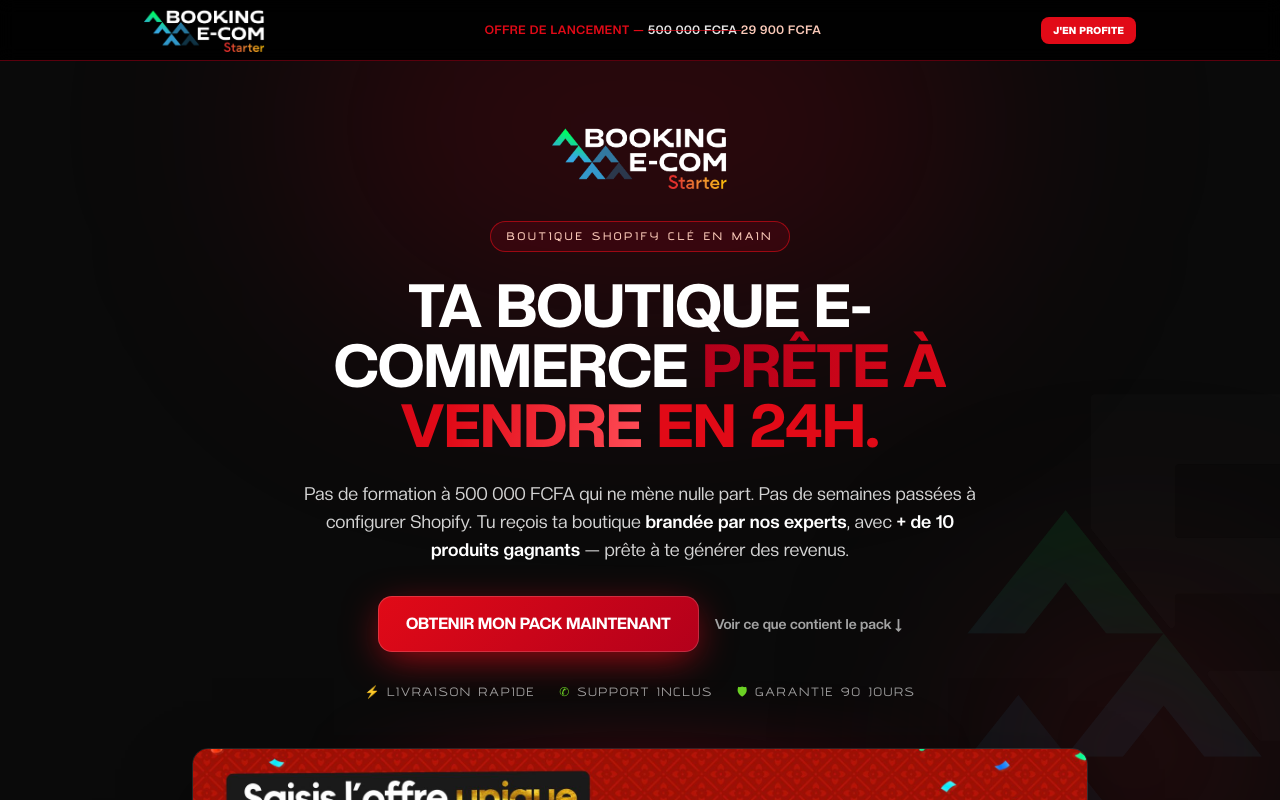
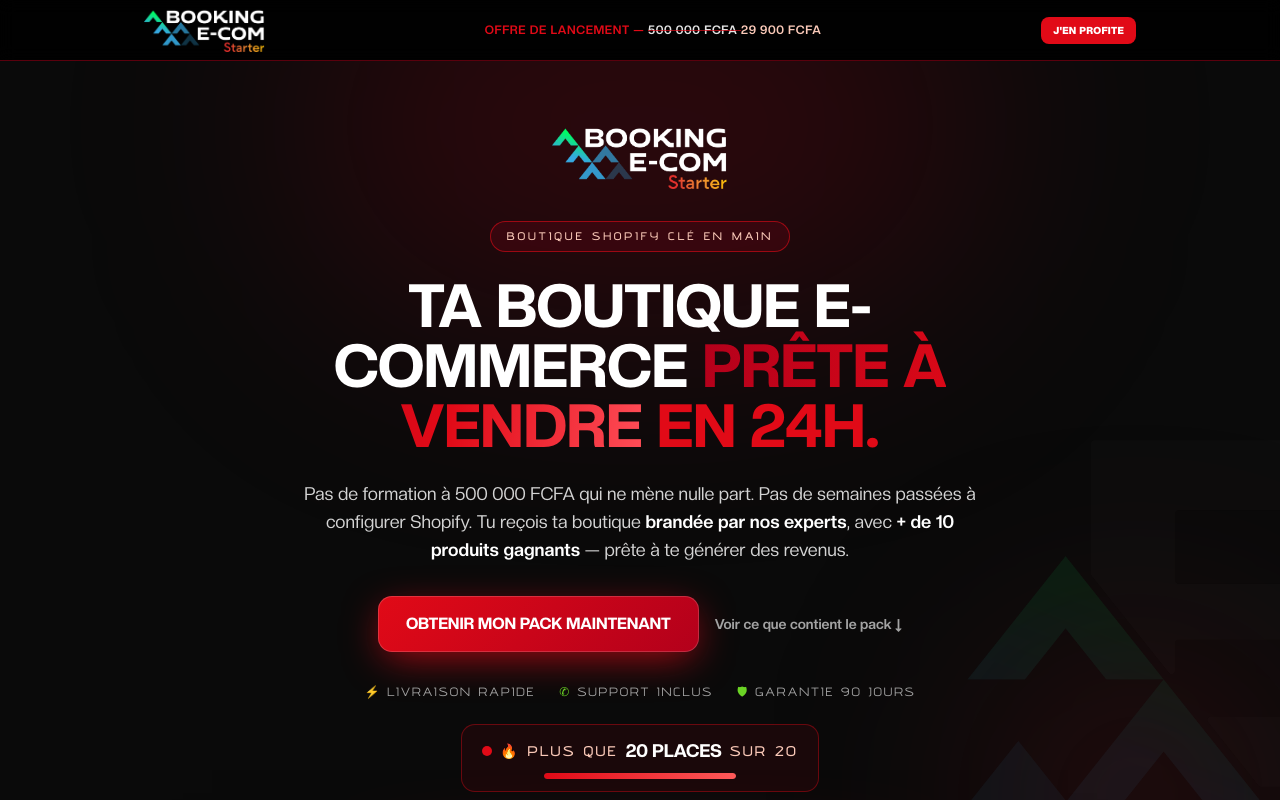
Before and after one commit to horvianney/booking-ecom, a React (Vite) app: page / in a window 1280 px wide. Shown: the top 800 px of the page. Built offline with nearby package versions, Linux system fonts and the light colour scheme; no server answers.

Commit message:
Add places counter (auto from Google Sheets) + floating WhatsApp button

```diff
--- /dev/null
+++ b/src/components/PlacesBadge.tsx
@@ -0,0 +1,55 @@
+import { useEffect, useState } from "react";
+import { GOOGLE_SHEET_WEBAPP_URL, PLACES_TOTAL } from "@/config";
+
+/**
+ * Compteur de places restantes.
+ * Interroge le Google Apps Script (doGet) qui compte les lignes du Sheet
+ * (= les réservations réelles). Si le script n'a pas encore de doGet ou
+ * que la requête échoue, on affiche PLACES_TOTAL comme valeur de secours.
+ */
+export function usePlacesRestantes(): number {
+  const [pris, setPris] = useState<number>(0);
+
+  useEffect(() => {
+    if (!GOOGLE_SHEET_WEBAPP_URL) return;
+    fetch(GOOGLE_SHEET_WEBAPP_URL)
+      .then((r) => r.json())
+      .then((d) => {
+        if (typeof d.count === "number" && d.count >= 0) setPris(d.count);
+      })
+      .catch(() => {
+        /* silencieux : valeur de secours conservée */
+      });
+  }, []);
+
+  return Math.max(PLACES_TOTAL - pris, 0);
+}
+
+export function PlacesBadge({ className = "" }: { className?: string }) {
+  const restantes = usePlacesRestantes();
+  const pct = Math.round((restantes / PLACES_TOTAL) * 100);
+
+  return (
+    <div
+      className={`inline-flex flex-col items-center gap-2 rounded-xl border border-[#e10a17]/40 bg-[#b3001b]/10 px-5 py-3 ${className}`}
+    >
+      <p className="font-advent flex items-center gap-2 text-xs font-semibold uppercase tracking-[0.15em] text-[#fac9b8] sm:text-sm">
+        <span className="relative flex h-2.5 w-2.5">
+          <span className="absolute inline-flex h-full w-full animate-ping rounded-full bg-[#e10a17] opacity-75" />
+          <span className="relative inline-flex h-2.5 w-2.5 rounded-full bg-[#e10a17]" />
+        </span>
+        🔥 Plus que{" "}
+        <span className="font-display text-base text-white sm:text-lg">
+          {restantes} place{restantes > 1 ? "s" : ""}
+        </span>{" "}
+        sur {PLACES_TOTAL}
+      </p>
+      <div className="h-1.5 w-48 overflow-hidden rounded-full bg-white/10">
+        <div
+          className="h-full rounded-full bg-gradient-to-r from-[#e10a17] to-[#ff5a5a] transition-all duration-700"
+          style={{ width: `${pct}%` }}
+        />
+      </div>
+    </div>
+  );
+}
--- /dev/null
+++ b/src/components/WhatsAppFloat.tsx
@@ -0,0 +1,43 @@
+import { useEffect, useState } from "react";
+import { WHATSAPP_NUMBER } from "@/config";
+
+/**
+ * Bouton WhatsApp flottant (bas droite).
+ * N'apparaît qu'après un léger défilement pour ne pas gêner le Hero.
+ * Ne s'affiche que si WHATSAPP_NUMBER est renseigné dans config.ts.
+ */
+export function WhatsAppFloat() {
+  const [visible, setVisible] = useState(false);
+
+  useEffect(() => {
+    const onScroll = () => setVisible(window.scrollY > 300);
+    onScroll();
+    window.addEventListener("scroll", onScroll, { passive: true });
+    return () => window.removeEventListener("scroll", onScroll);
+  }, []);
+
+  if (!WHATSAPP_NUMBER || WHATSAPP_NUMBER === "22800000000") return null;
+
+  const msg = encodeURIComponent(
+    "Bonjour 👋 Je veux réserver ma place Booking E-com Starter (29 900 FCFA)."
+  );
+
+  return (
+    <a
+      href={`https://wa.me/${WHATSAPP_NUMBER}?text=${msg}`}
+      target="_blank"
+      rel="noopener noreferrer"
+      aria-label="Nous écrire sur WhatsApp"
+      className={`group fixed bottom-5 right-5 z-50 flex items-center gap-0 rounded-full bg-[#25D366] p-3.5 shadow-[0_10px_30px_rgba(37,211,102,0.45)] transition-all duration-300 hover:scale-105 sm:bottom-6 sm:right-6 ${
+        visible ? "translate-y-0 opacity-100" : "pointer-events-none translate-y-16 opacity-0"
+      }`}
+    >
+      <svg viewBox="0 0 32 32" className="h-7 w-7 fill-white sm:h-8 sm:w-8" aria-hidden="true">
+        <path d="M16 .8C7.6.8.8 7.6.8 16c0 2.7.7 5.3 2 7.6L.8 31.2l7.8-2c2.2 1.2 4.7 1.9 7.4 1.9 8.4 0 15.2-6.8 15.2-15.2S24.4.8 16 .8zm0 27.6c-2.4 0-4.6-.7-6.5-1.8l-.5-.3-4.6 1.2 1.2-4.5-.3-.5c-1.3-2-2-4.3-2-6.7C3.3 9 9 3.3 16 3.3S28.7 9 28.7 16 23 28.4 16 28.4zm6.9-9.3c-.4-.2-2.3-1.1-2.6-1.2-.3-.1-.6-.2-.8.2-.2.4-.9 1.2-1.1 1.4-.2.2-.4.3-.8.1-.4-.2-1.6-.6-3.1-1.9-1.1-1-1.9-2.3-2.1-2.6-.2-.4 0-.6.2-.8.2-.2.4-.4.6-.7.2-.2.3-.4.4-.7.1-.3.1-.5 0-.7-.1-.2-.8-2-1.1-2.8-.3-.7-.6-.6-.8-.6h-.7c-.2 0-.7.1-1 .5-.3.4-1.3 1.3-1.3 3.1s1.3 3.6 1.5 3.9c.2.3 2.6 4 6.3 5.6.9.4 1.6.6 2.1.8.9.3 1.7.2 2.3.1.7-.1 2.3-.9 2.6-1.8.3-.9.3-1.7.2-1.8-.1-.2-.4-.3-.8-.5z" />
+      </svg>
+      <span className="font-advent max-w-0 overflow-hidden whitespace-nowrap text-xs font-bold uppercase tracking-wide text-white transition-all duration-300 group-hover:ml-2 group-hover:max-w-[180px]">
+        Une question ? Écris-nous
+      </span>
+    </a>
+  );
+}
--- a/src/config.ts
+++ b/src/config.ts
@@ -18,3 +18,7 @@
 // URL du Google Apps Script (Web App) qui écrit les réponses dans Google Sheets
 // Vide = l'envoi vers Google Sheets est désactivé
 export const GOOGLE_SHEET_WEBAPP_URL = "https://script.google.com/macros/s/AKfycbxNMzmXcMizHzTAz97dBRq1R0Y6voH85zyxe-lDF2qLQaZNlf6IGhq3sNONOhNWlW2W/exec";
+
+// Nombre total de places de l'offre de lancement
+// Le compteur affiche PLACES_TOTAL - (nombre de lignes dans le Google Sheet)
+export const PLACES_TOTAL = 20;
--- a/src/pages/Home.tsx
+++ b/src/pages/Home.tsx
@@ -7,6 +7,7 @@
 import { VideoSection } from "@/sections/VideoSection";
 import { LeadForm } from "@/sections/LeadForm";
 import { FinalCta, Footer } from "@/sections/FinalCta";
+import { WhatsAppFloat } from "@/components/WhatsAppFloat";
 
 export default function Home() {
   useEffect(() => {
@@ -39,6 +40,7 @@
       <LeadForm />
       <FinalCta />
       <Footer />
+      <WhatsAppFloat />
     </main>
   );
 }
--- a/src/sections/Hero.tsx
+++ b/src/sections/Hero.tsx
@@ -1,5 +1,6 @@
 import { CtaButton } from "@/components/CtaButton";
 import { Reveal } from "@/components/Reveal";
+import { PlacesBadge } from "@/components/PlacesBadge";
 import bookingLogo from "@/assets/booking-logo-white.png";
 import banner from "@/assets/banner-offre.jpg";
 
@@ -67,6 +68,11 @@
               </span>
             </div>
           </Reveal>
+          <Reveal delay={480}>
+            <div className="mt-6 flex justify-center">
+              <PlacesBadge />
+            </div>
+          </Reveal>
         </div>
 
         <Reveal delay={300}>
--- a/src/sections/PriceGuarantee.tsx
+++ b/src/sections/PriceGuarantee.tsx
@@ -1,5 +1,6 @@
 import { CtaButton } from "@/components/CtaButton";
 import { Reveal } from "@/components/Reveal";
+import { PlacesBadge } from "@/components/PlacesBadge";
 
 const stack = [
   { label: "Boutique Shopify brandée par nos experts", value: "150 000 FCFA" },
@@ -60,7 +61,10 @@
               <p className="font-advent mt-2 text-xs font-medium uppercase tracking-[0.2em] text-[#e10a17]">
                 Prix de lancement — peut augmenter à tout moment
               </p>
-              <CtaButton className="mt-6 w-full sm:w-auto">
+              <div className="mt-5 flex justify-center">
+                <PlacesBadge />
+              </div>
+              <CtaButton className="mt-5 w-full sm:w-auto">
                 Oui, je veux ma boutique maintenant
               </CtaButton>
               <p className="font-advent mt-4 text-[11px] font-medium uppercase tracking-[0.15em] text-neutral-500">
```
